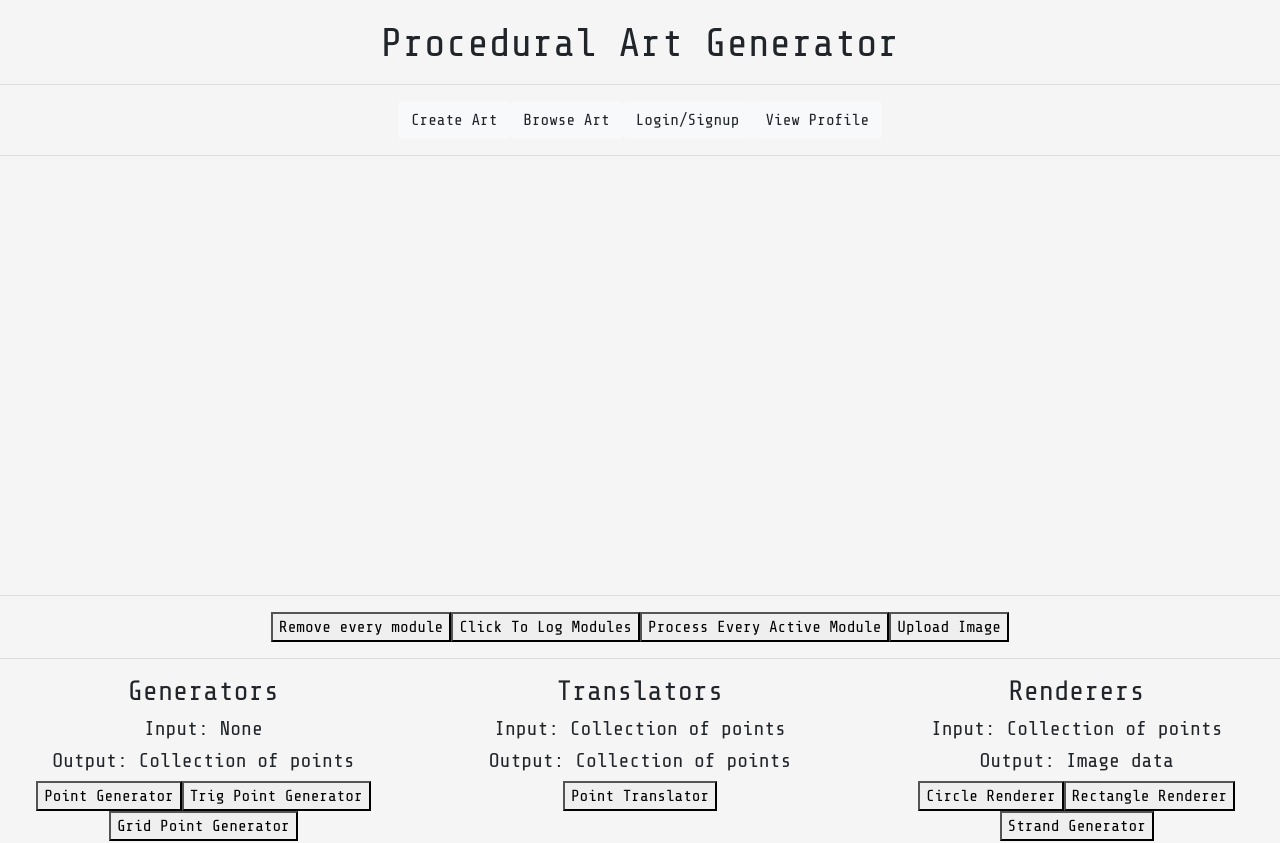
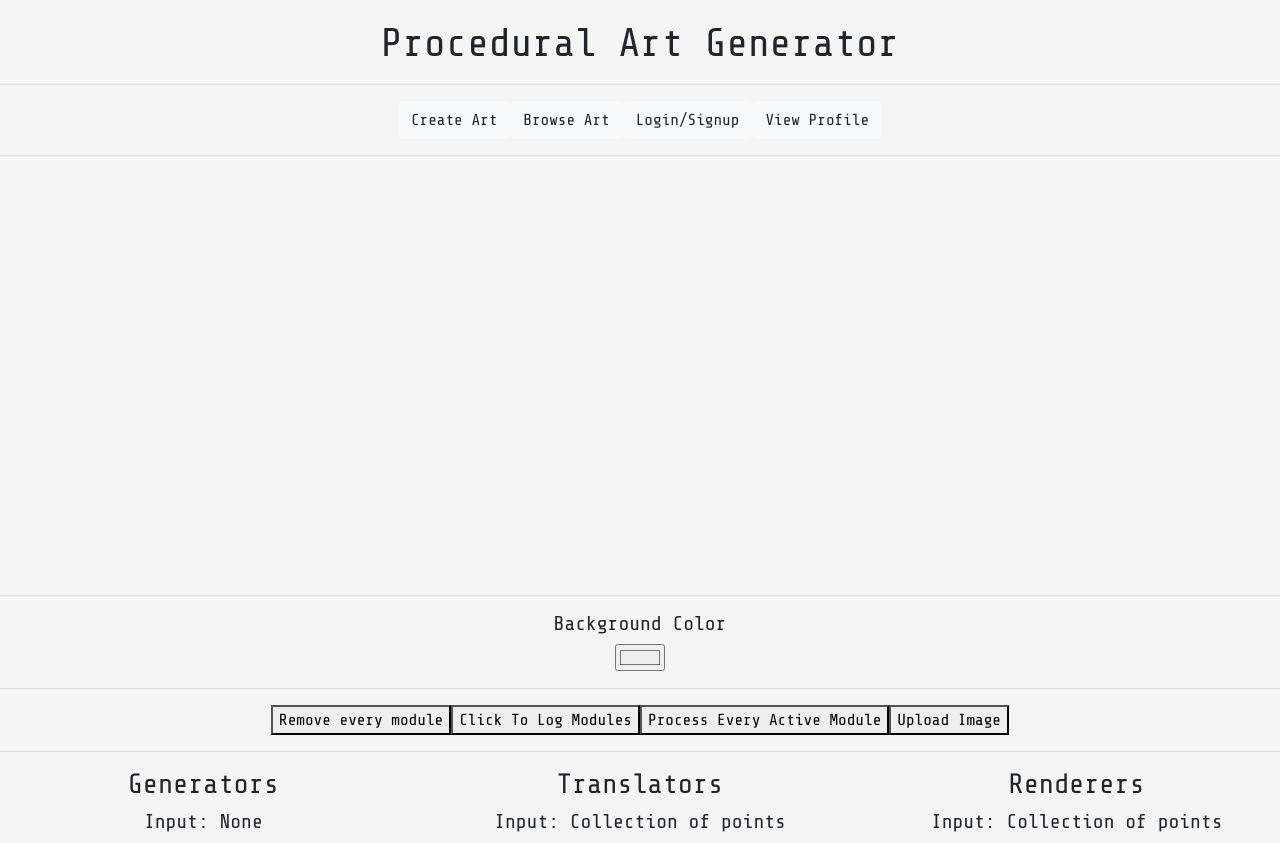
Before and after one commit to CliffWilson98/JavaScript-Procedural-Art, a React (Create React App) app: page / in a window 1280 px wide. Shown: the top 843 px of the page. Built offline with nearby package versions, Linux system fonts and the light colour scheme.

Commit message:
added background color option, still a WIP

```diff
--- a/src/ArtGenerator.js
+++ b/src/ArtGenerator.js
@@ -12,7 +12,8 @@ class ArtGenerator extends React.Component{
     super(props);
     this.id = 0;
     this.state = {
-      activeModules: []
+      activeModules: [],
+      backgroundColor: '#EEEEEE'
     }
 
     this.addModule = this.addModule.bind(this)
@@ -22,6 +23,11 @@ class ArtGenerator extends React.Component{
     this.processModules = this.processModules.bind(this);
     this.uploadImage = this.uploadImage.bind(this);
     this.registerModule = this.registerModule.bind(this);
+    this.changeBackgroundColor = this.changeBackgroundColor.bind(this);
+  }
+
+  changeBackgroundColor(event){
+    this.setState({backgroundColor: event.target.value});
   }
 
   addModule(moduleType){
@@ -67,36 +73,33 @@ class ArtGenerator extends React.Component{
   }
 
   processModules(){
+    console.log("background color is ");
+    console.log(this.state.backgroundColor);
     let canvas = this.refs.canvas;
     let ctx = canvas.getContext('2d');
-    ctx.fillStyle = "#ABABAB"
+    ctx.fillStyle = this.state.backgroundColor;
     ctx.fillRect(0, 0, 400, 400);
 
     let modules = this.state.activeModules;
     let output = null;
 
-    if(modules.length != 0){
-      let output = modules[0].module.process()
+    // if(modules.length != 0){
+    //   let output = modules[0].module.process()
 
-      for (let i=1; i < modules.length; i ++){
-        output = modules[i].module.process(output);
-      }
+    //   for (let i=1; i < modules.length; i ++){
+    //     output = modules[i].module.process(output);
+    //   }
 
-      //TODO need to add a check for if this is valid image data or not
-      ctx.putImageData(output, 0, 0);
-    }
+    //   //TODO need to add a check for if this is valid image data or not
+    //   ctx.putImageData(output, 0, 0);
+    // }
   }
 
   //TODO do something with having to check for a username
-  uploadImage(){
+  async uploadImage(){
     console.log("uploading image");
     let canvas = this.refs.canvas;
-    let ctx = canvas.getContext('2d');
-
     let data = canvas.toDataURL('image/jpeg');
-    let userName = localStorage.getItem('user');
-
-    const user = localStorage.getItem('user');
 
     const Data = {
       name: 'another name',
@@ -124,6 +127,9 @@ class ArtGenerator extends React.Component{
         <div class="text-center">
           <canvas ref='canvas' width={400} height={400}></canvas>
           <hr></hr>
+          <h5> Background Color </h5>
+          <input type="color" value={this.state.backgroundColor} onChange={this.changeBackgroundColor}></input>
+          <hr></hr>
           <button onClick={this.clearModules.bind(this)}>Remove every module</button>
           <button onClick={this.logModules.bind(this)}>Click To Log Modules</button>
           <button onClick={this.processModules}>Process Every Active Module</button>
--- a/src/BrowseArtPage.js
+++ b/src/BrowseArtPage.js
@@ -10,6 +10,7 @@ class BrowseArtPage extends React.Component{
     this.state = {
       'art': []
     }
+
   }
 
   componentDidMount(){
@@ -23,6 +24,7 @@ class BrowseArtPage extends React.Component{
   }
 
   render(){
+    if (this.state.art.length != 0){
       return (
           <React.Fragment>
               <NavBar/>
@@ -32,6 +34,18 @@ class BrowseArtPage extends React.Component{
           </React.Fragment>
       );
     }
+    else{
+      return (
+          <React.Fragment>
+              <NavBar/>
+              <div style={{'text-align': 'center'}}>
+                <h2>Loading images...</h2>
+              </div>
+          </React.Fragment>
+      );
+
+    }
+  }
 }
 
 export default BrowseArtPage;
--- a/src/modules/PointGenerator.js
+++ b/src/modules/PointGenerator.js
@@ -31,12 +31,6 @@ class PointGenerator extends BaseModule{
         let pointArray = [];
         let seed = this.state.seed;
         for (let i = 0; i < this.state.points; i++){
-            //TODO save this, for maybe a circle point generator
-            // let x = Math.sin(seed + i) * 100;
-            // let y = Math.cos(seed + i) * 100;
-            // let x = Math.abs((Math.sin(seed + i * 750)) * 400);
-            // let y = Math.abs((Math.sin(seed + i * 250)) * 400);
-
             let x = Math.abs((Math.sin(seed + i * .349)) * 400);
             let y = Math.abs((Math.sin(seed + i)) * 400);
             pointArray.push({x: x, y: y});
```
Lines whose indentation alone changed are shown as unchanged.
